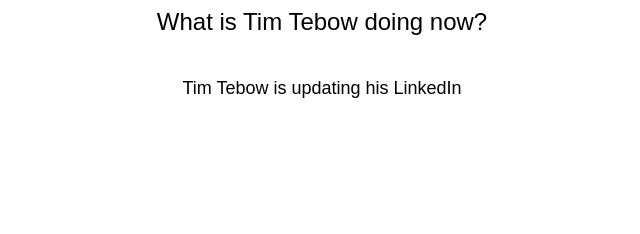
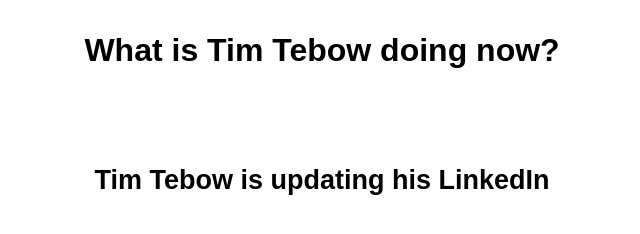
Before and after one commit to aawiseman/aawiseman.github.io, a plain HTML site: page index.html in a window 1280 px wide. Shown: the whole page, without its empty margins (318-958 px from the left). Drawn offline with Linux system fonts and the light colour scheme.

Commit message:
adding h2 to main script part

```diff
--- a/index.html
+++ b/index.html
@@ -23,7 +23,7 @@
     font-size:150%;
 }
 </style>
-<div class="big">What is Tim Tebow doing now?</div>
+<h1><p style="font-family:arial">What is Tim Tebow doing now?</h1>
 </head>
 <body>
 <div class="normal">
@@ -34,7 +34,7 @@
   js.src = "//connect.facebook.net/en_US/sdk.js#xfbml=1&version=v2.0";
   fjs.parentNode.insertBefore(js, fjs);
 }(document, 'script', 'facebook-jssdk'));</script>
-Tim Tebow <script language="JavaScript">
+<h2>Tim Tebow <script language="JavaScript">
 var r_text = new Array ();r_text[0] = "is coaching at some high school somewhere";
 r_text[1] = "is playing in the CFL, probably";
 r_text[2] = "is trying to get all his stats to 99 on Madden";
@@ -102,7 +102,7 @@
 document.write(r_text[i]);
 
 </script>
-</div></p>
+</h2></div></p>
 <p>
 
 
```
